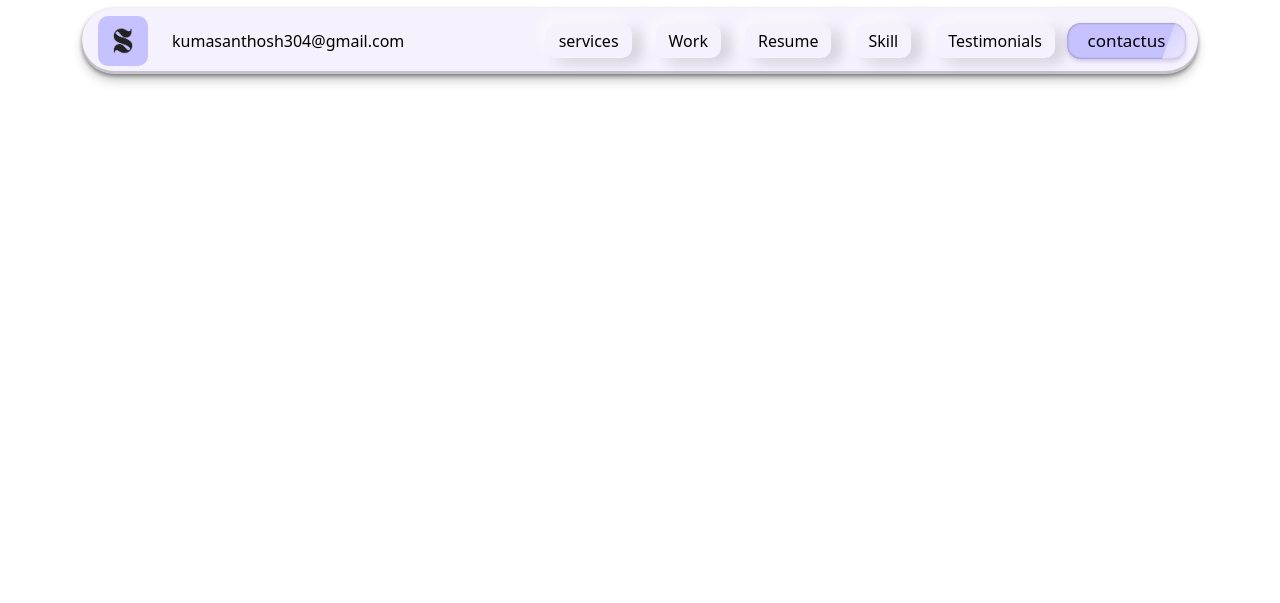
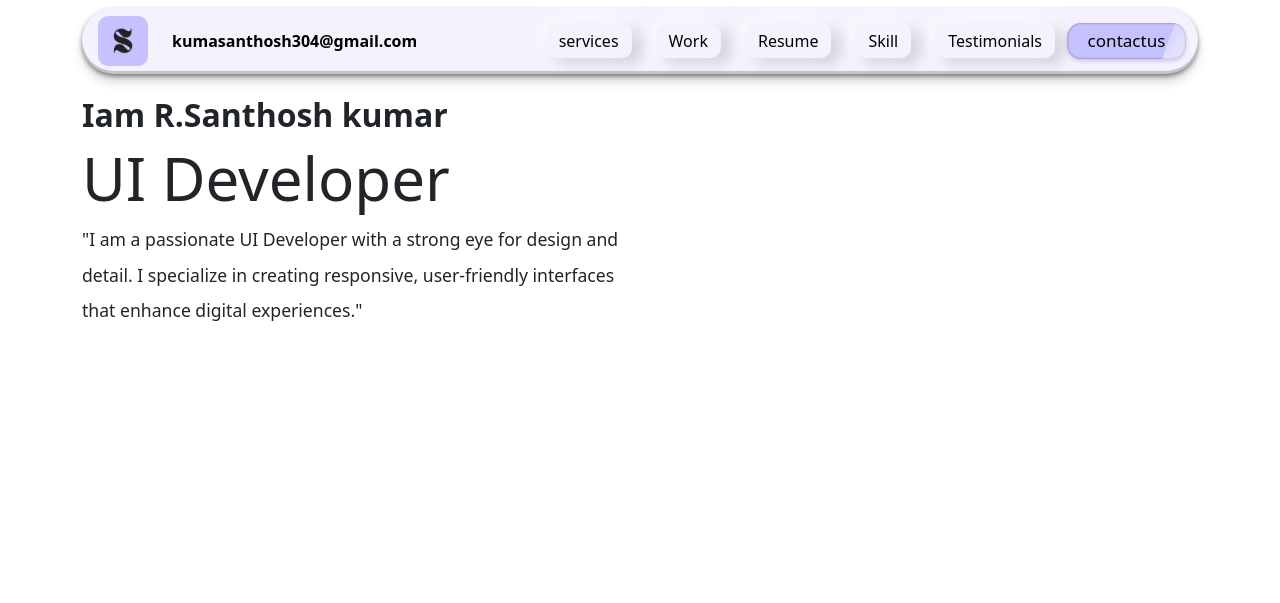
Before and after one commit to SANTHOSHKUMARWEBTHINKER/porfolio, a plain HTML site: page index.html in a window 1280 px wide. Drawn offline with nearby package versions, Linux system fonts and the light colour scheme.

Commit message:
onpage-changes-santhosh

```diff
--- a/assests/css/common.scss
+++ b/assests/css/common.scss
@@ -2,3 +2,20 @@
 @import "font.css";
 @import "navbar.scss";
 //navbar
+
+
+
+// my-section start //
+
+.home-banner{
+    min-height: 600px;
+
+    .about-content{
+        // margin-top: 130px;
+        h2{
+            &:nth-child(2){
+                font-size: 60px;
+            }
+        }
+    }
+}
--- a/common/navbar.html
+++ b/common/navbar.html
@@ -6,7 +6,7 @@
                     <img src="/assests/images/logo/logo.png" alt="logo">
                 </div>
                 <span class="my-auto d-none d-md-block">
-                    <a href="mailto:kumasanthosh304@gmail.com">kumasanthosh304@gmail.com</a>
+                    <a href="mailto:kumasanthosh304@gmail.com" class="fw-bold">kumasanthosh304@gmail.com</a>
                 </span>
             </div>
 
--- a/index.html
+++ b/index.html
@@ -25,7 +25,27 @@
     <!-- navbar -->
 
     <!-- my-section -->
-     <!-- my-section -->
+  <section>
+        <div class="home-banner pt-5">
+            <div class="container mt-5">
+                <div class="row">
+                  <div class="col-md-6">
+                        <div class="about-content d-flex flex-column gap-2 justify-content-center">
+                            <h2 class="fw-bold mb-0">
+                                Iam R.Santhosh kumar
+                            </h2>
+                            <h2 class="mb-0">
+                                UI Developer
+                            </h2>
+                            <p class="fs-20 lh-lg">"I am a passionate UI Developer with a strong eye for design and detail. I specialize in
+                                creating responsive, user-friendly interfaces that enhance digital experiences."</p>
+                        </div>
+                    </div>
+                </div>
+            </div>
+        </div>
+    </section>
+    <!-- my-section -->
 
 
     <script src="https://cdn.jsdelivr.net/npm/bootstrap@5.3.6/dist/js/bootstrap.bundle.min.js"></script>
```
Also changed, not shown: assests/css/common.css, 1 other file.
